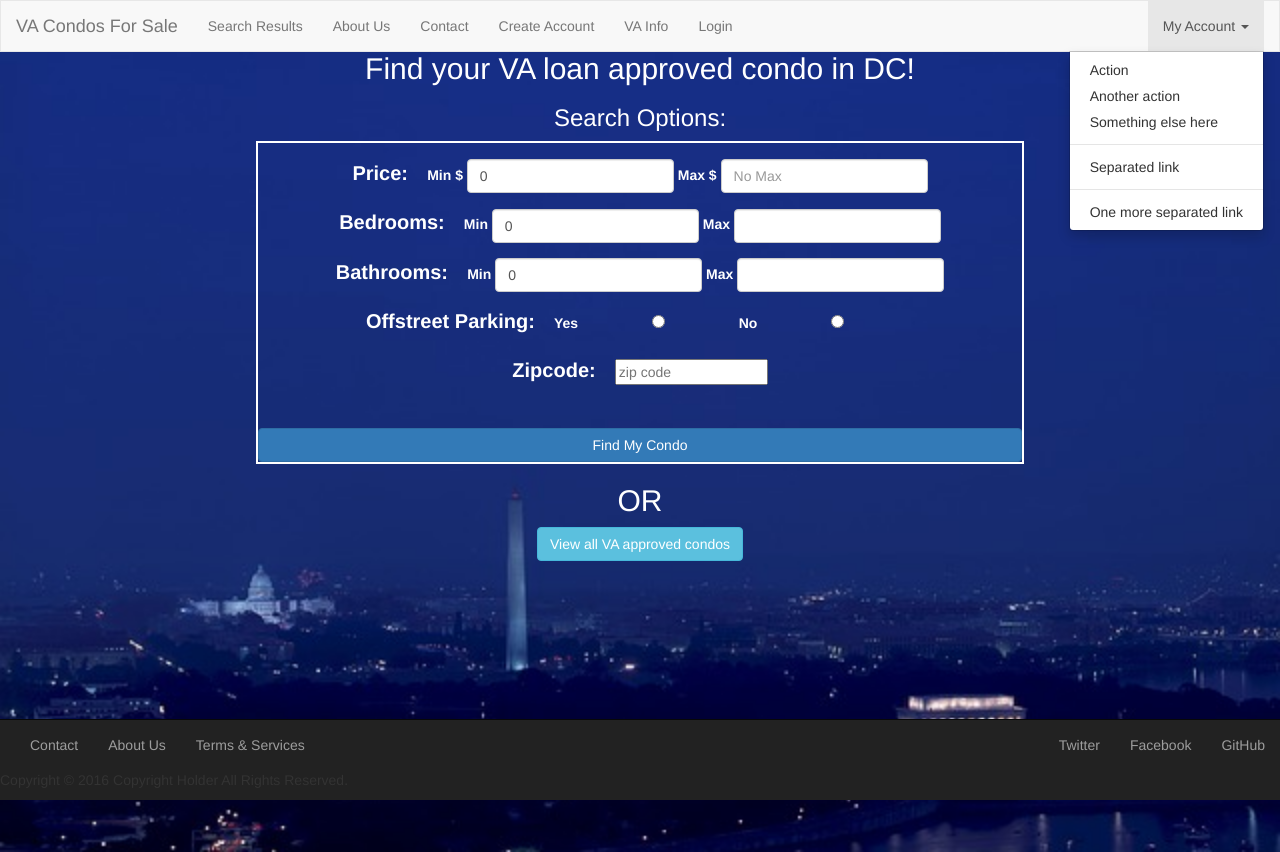
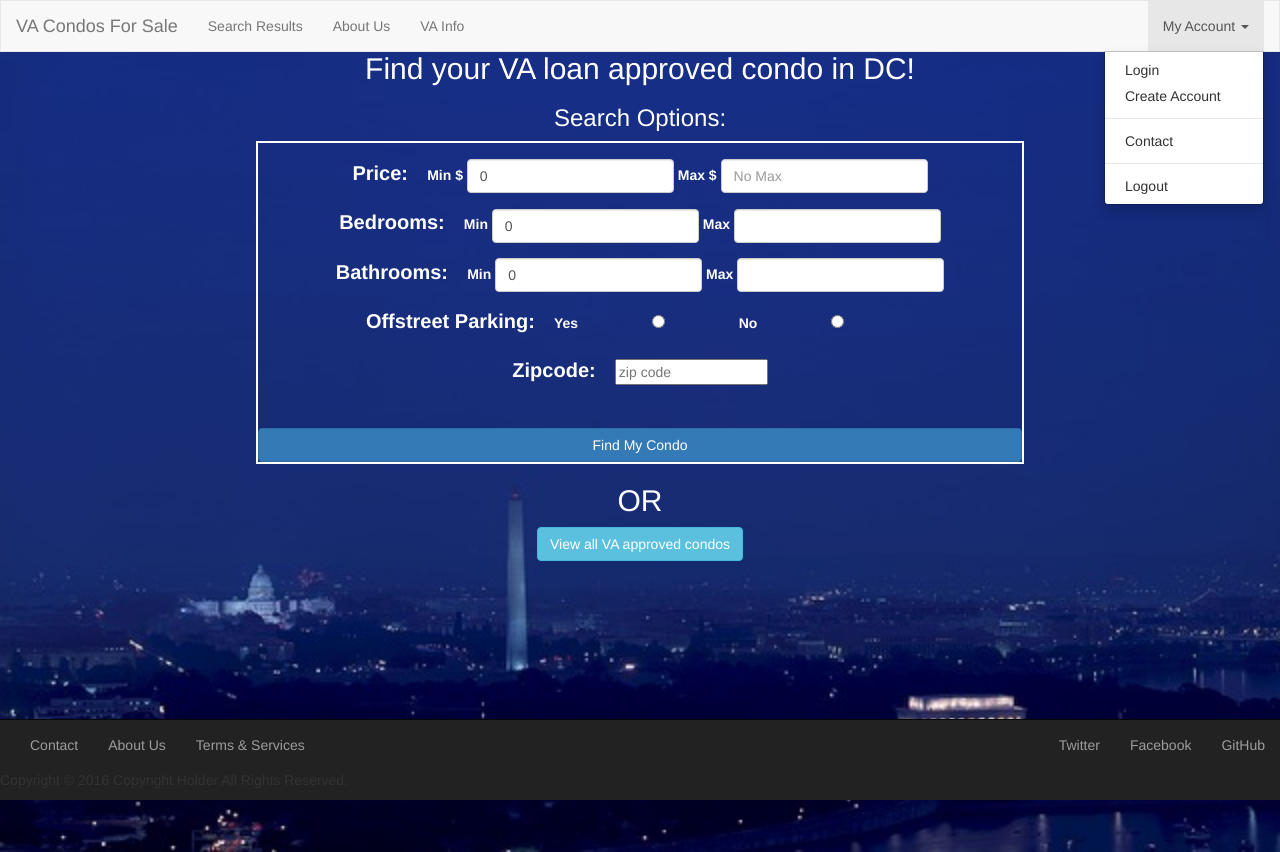
Before and after one commit to Vetfin/OscarMikeCondos, a website: page src/index.html in a window 1280 px wide. Both pictures are taken after a click on the button "My Account". Drawn offline with nearby package versions, Linux system fonts and the light colour scheme; some packages are replaced by stand-ins of ours; files that its build step writes are made by us from their sources.

Commit message:
Added function and views to drop down My Account menu

```diff
--- a/src/index.html
+++ b/src/index.html
@@ -38,13 +38,9 @@
                     <ul class='nav navbar-nav'>
                         <li><a ui-sref='search-results'>Search Results</a></li>
                         <li><a ui-sref='about-us'>About Us</a></li>
-                        <li><a ui-sref='contact'>Contact</a></li>
-                        <li><a ui-sref='create-account'>Create Account</a></li>
                         <li><a ui-sref='va-info'>VA Info</a></li>
-                        <li><a ui-sref='login'>Login</a></li>
                     </ul>
                     <ul class='nav navbar-nav navbar-right'>
-
                         <li class='dropdown'>
                             <a
                                 href='#'
@@ -55,13 +51,12 @@
                                 <span class='caret'></span>
                             </a>
                             <ul class='dropdown-menu' role='menu'>
-                                <li><a href='#'>Action</a></li>
-                                <li><a href='#'>Another action</a></li>
-                                <li><a href='#'>Something else here</a></li>
+                                <li><a ui-sref='login'>Login</a></li>
+                                <li><a ui-sref='create-account'>Create Account</a></li>
                                 <li class='divider'></li>
-                                <li><a href='#'>Separated link</a></li>
+                                <li><a ui-sref='contact'>Contact</a></li>
                                 <li class='divider'></li>
-                                <li><a href='#'>One more separated link</a></li>
+                                <li><a href='#'>Logout</a></li>
                             </ul>
                         </li>
 
```
